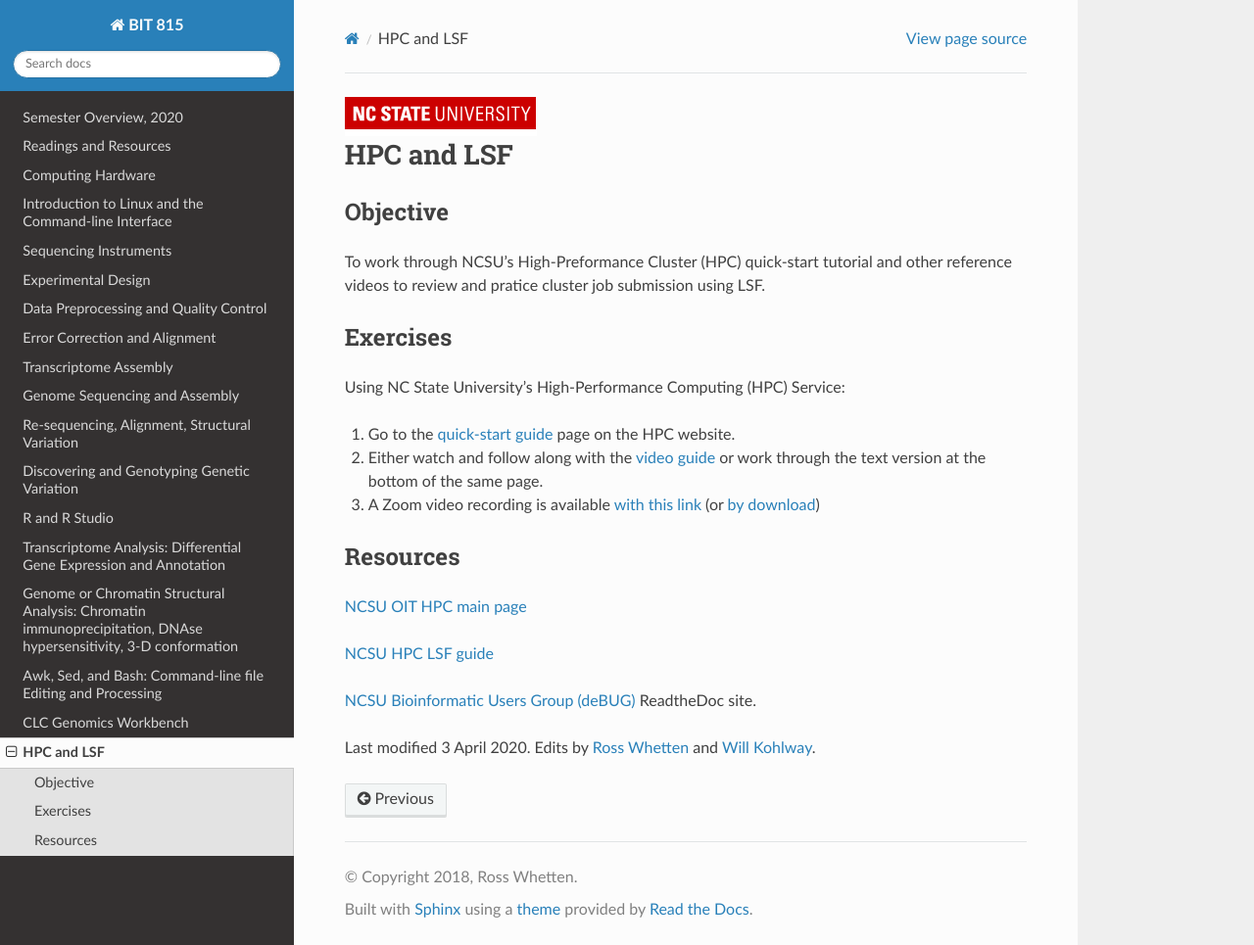
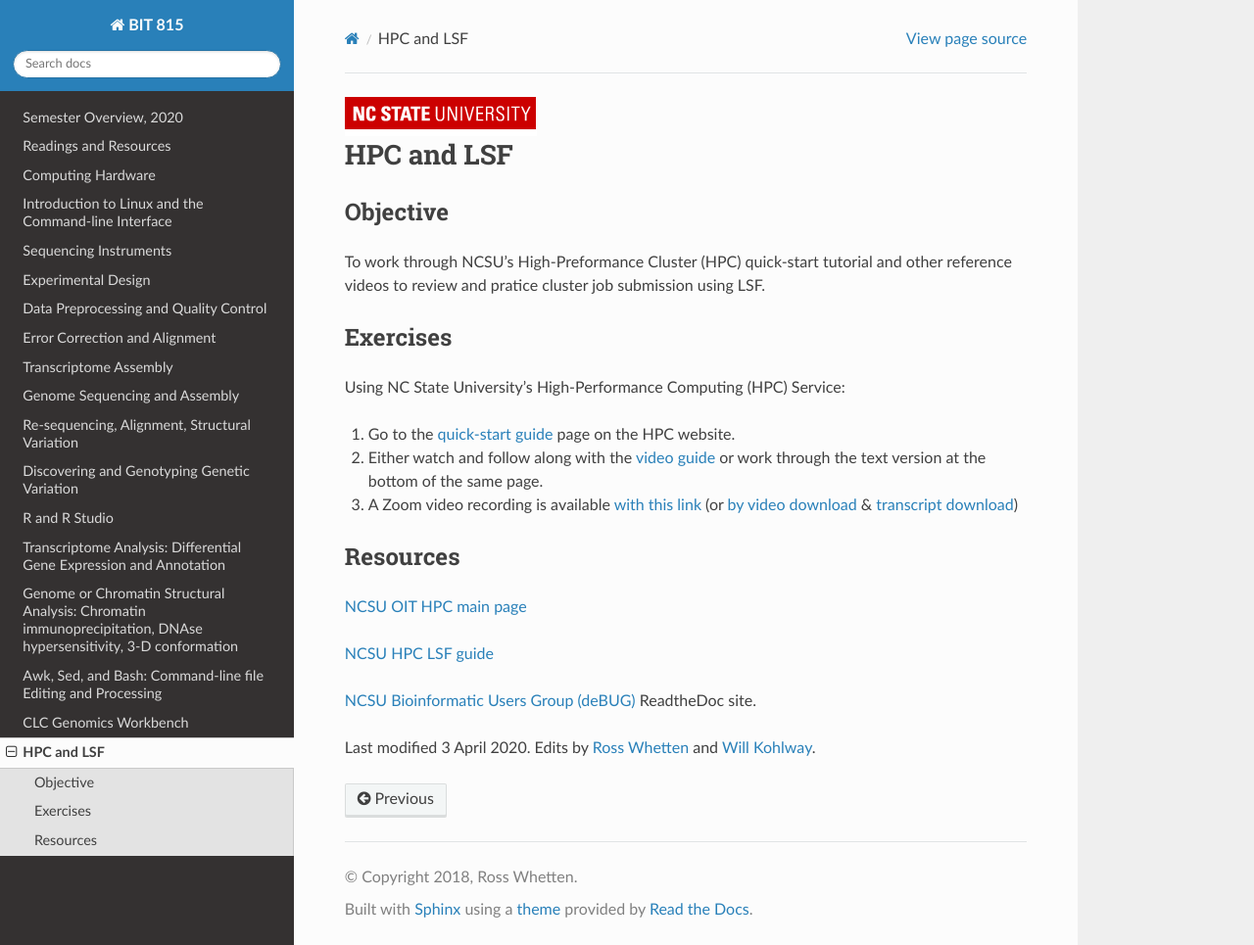
Before and after one commit to rwhetten/DeepSeqAnalysis, a Sphinx documentation site: the page built from docs/source/HPC.rst, in a window 1280 px wide and 965 px high. Shown: the whole window at 98% size. Built offline with Sphinx 7.4.7 and the Read the Docs theme 2.0.0, drawn with Linux system fonts in a browser that asks for light colours.

Commit message:
Update HPC.rst

```diff
--- a/docs/source/HPC.rst
+++ b/docs/source/HPC.rst
@@ -25,7 +25,7 @@
 
 2. Either watch and follow along with the `video guide <https://youtu.be/RXKzN3osLR8>`_ or work through the text version at the bottom of the same page.
 
-3. A Zoom video recording is available `with this link <temp>`_ (or `by download <temp>`_)
+3. A Zoom video recording is available `with this link <https://ncsu.zoom.us/rec/play/upUqJOCpqG03HtKRtQSDAPB-W47oLqys1yMbrPUNzhnnUXILNQelb7NEYuAksjKwuIdXu_z0x_k4IH92?continueMode=true>`_ (or `by video download <https://drive.google.com/open?id=1mdUOXF80CeAm345lh6PIvftUuOV_Q-Jf>`_ & `transcript download <https://drive.google.com/open?id=1Y-DchMpqrMNv58Z03i-SRnrIZVhgb6eD>`_)
 
 
 Resources
```
